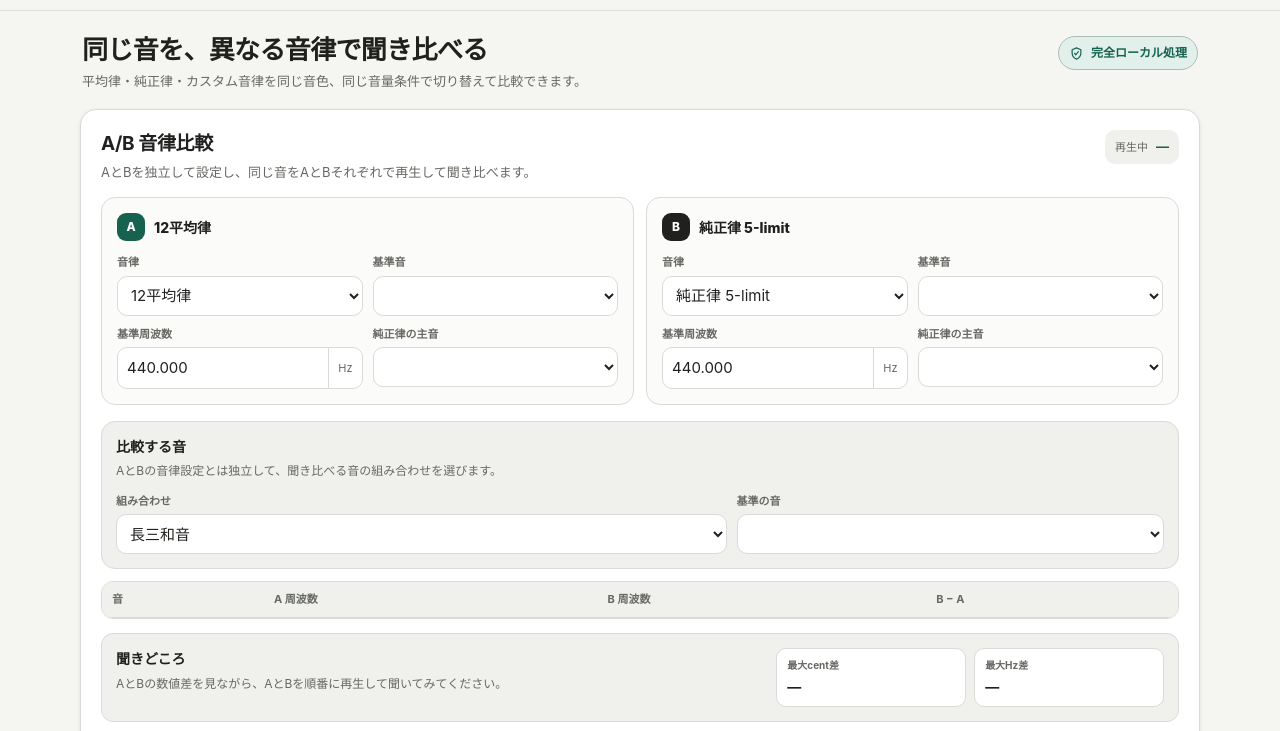
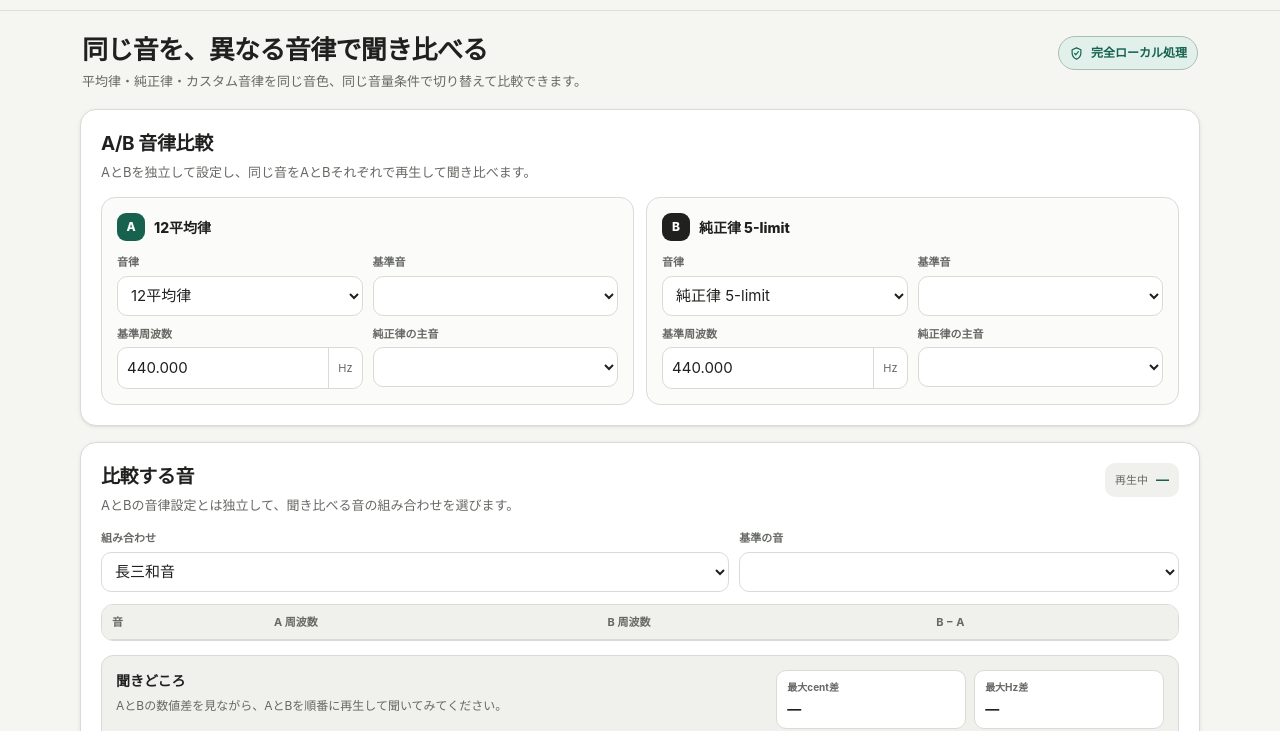
Before and after one commit to ttomohisa/htmlapps-tuning-compare, a plain HTML site: page src/index.template.html in a window 1280 px wide. Shown: the part 56-787 px from the top of the page. Drawn offline with Linux system fonts and the light colour scheme.

Commit message:
fix: promote comparison target to workspace level (#10)
* fix: promote comparison target to workspace level

* docs: record comparison workspace hierarchy

* docs: record comparison workspace hierarchy

```diff
--- a/src/index.template.html
+++ b/src/index.template.html
@@ -836,18 +836,12 @@
     }
 
 
-    .compare-target-panel {
-      margin-top:16px; padding:14px; border:1px solid var(--line); border-radius:14px;
-      background:var(--surface-muted);
-    }
-    .compare-target-head h3 { margin:0; font-size:14px; }
-    .compare-target-head p { margin:5px 0 0; color:var(--muted); font-size:12px; line-height:1.55; }
-    .compare-target-panel .compare-builder {
-      margin-top:12px; padding-top:0; border-top:0;
+    .compare-target-workspace { margin-bottom:16px; }
+    .compare-target-workspace .compare-builder {
+      margin-top:0; padding-top:0; border-top:0;
     }
     @media (max-width:620px) {
-      .compare-target-panel { padding:12px; }
-      .compare-target-panel .compare-builder { grid-template-columns:1fr; }
+      .compare-target-workspace .compare-builder { grid-template-columns:1fr; }
     }
 
     /* APP:END */
@@ -889,13 +883,13 @@
       </div>
     </section>
 
-    <section id="mobileComparePage" class="workspace compare-workspace app-mobile-page is-mobile-active" aria-labelledby="compareTitle">
+    <div id="mobileComparePage" class="app-mobile-page is-mobile-active">
+      <section class="workspace compare-workspace" aria-labelledby="compareTitle">
         <div class="workspace-head">
           <div>
             <h2 id="compareTitle" data-i18n="compareTitle">A/B 音律比較</h2>
             <p data-i18n="compareIntro">AとBを独立して設定し、同じ音をAとBそれぞれで再生して聞き比べます。</p>
           </div>
-        <div class="compare-active"><span data-i18n="compareActive">再生中</span><strong id="abActiveSide">—</strong></div>
         </div>
 
         <div class="ab-grid">
@@ -929,19 +923,20 @@
           </details>
         </section>
         </div>
-
-      <section class="compare-target-panel" aria-labelledby="compareTargetTitle">
-        <div class="compare-target-head">
+      </section>
+
+      <section class="workspace compare-target-workspace" aria-labelledby="compareTargetTitle">
+        <div class="workspace-head">
           <div>
-            <h3 id="compareTargetTitle" data-i18n="compareTargetTitle">比較する音</h3>
+            <h2 id="compareTargetTitle" data-i18n="compareTargetTitle">比較する音</h2>
             <p data-i18n="compareTargetIntro">AとBの音律設定とは独立して、聞き比べる音の組み合わせを選びます。</p>
           </div>
+          <div class="compare-active"><span data-i18n="compareActive">再生中</span><strong id="abActiveSide">—</strong></div>
         </div>
         <div class="compare-builder">
           <label><span class="field-label" data-i18n="comparePattern">組み合わせ</span><select id="abPreset"><option value="majorThird" data-i18n="presetMajorThird">長三度</option><option value="perfectFifth" data-i18n="presetPerfectFifth">完全五度</option><option value="majorTriad" selected data-i18n="presetMajorTriad">長三和音</option></select></label>
           <label><span class="field-label" data-i18n="compareRoot">基準の音</span><select id="abRoot"></select></label>
         </div>
-      </section>
 
       <div class="comparison-table-wrap">
         <table class="comparison-table">
@@ -969,6 +964,7 @@
       </div>
       <p class="ab-status" id="abStatus" role="status" aria-live="polite"></p>
       </section>
+    </div>
 
 
     <section id="mobileScorePage" class="workspace score-workspace app-mobile-page" aria-labelledby="scoreTitle">
```
Also changed, not shown: APP_SPEC.md (+3 -2 lines), CHANGELOG.md. Lines whose indentation alone changed are shown as unchanged.
